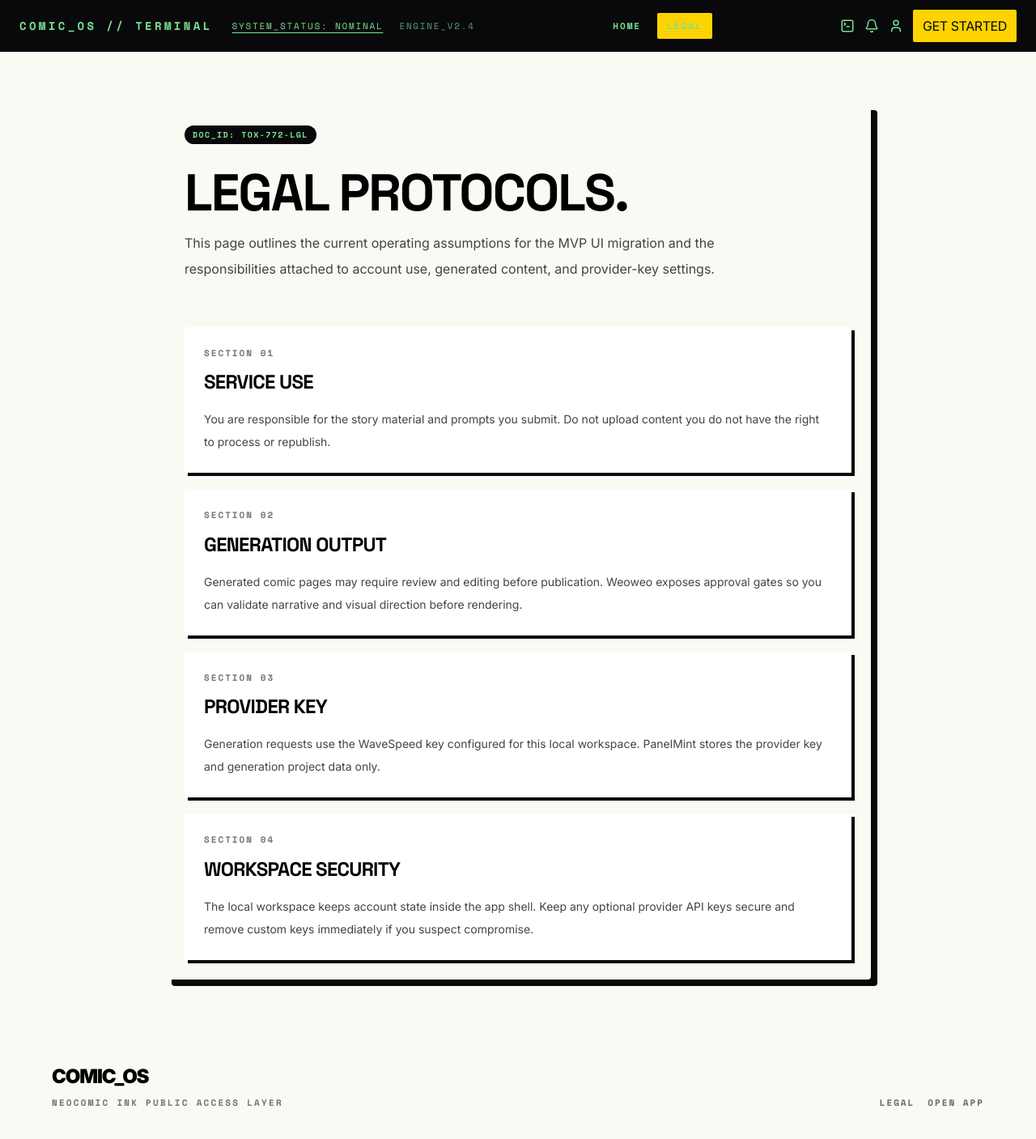
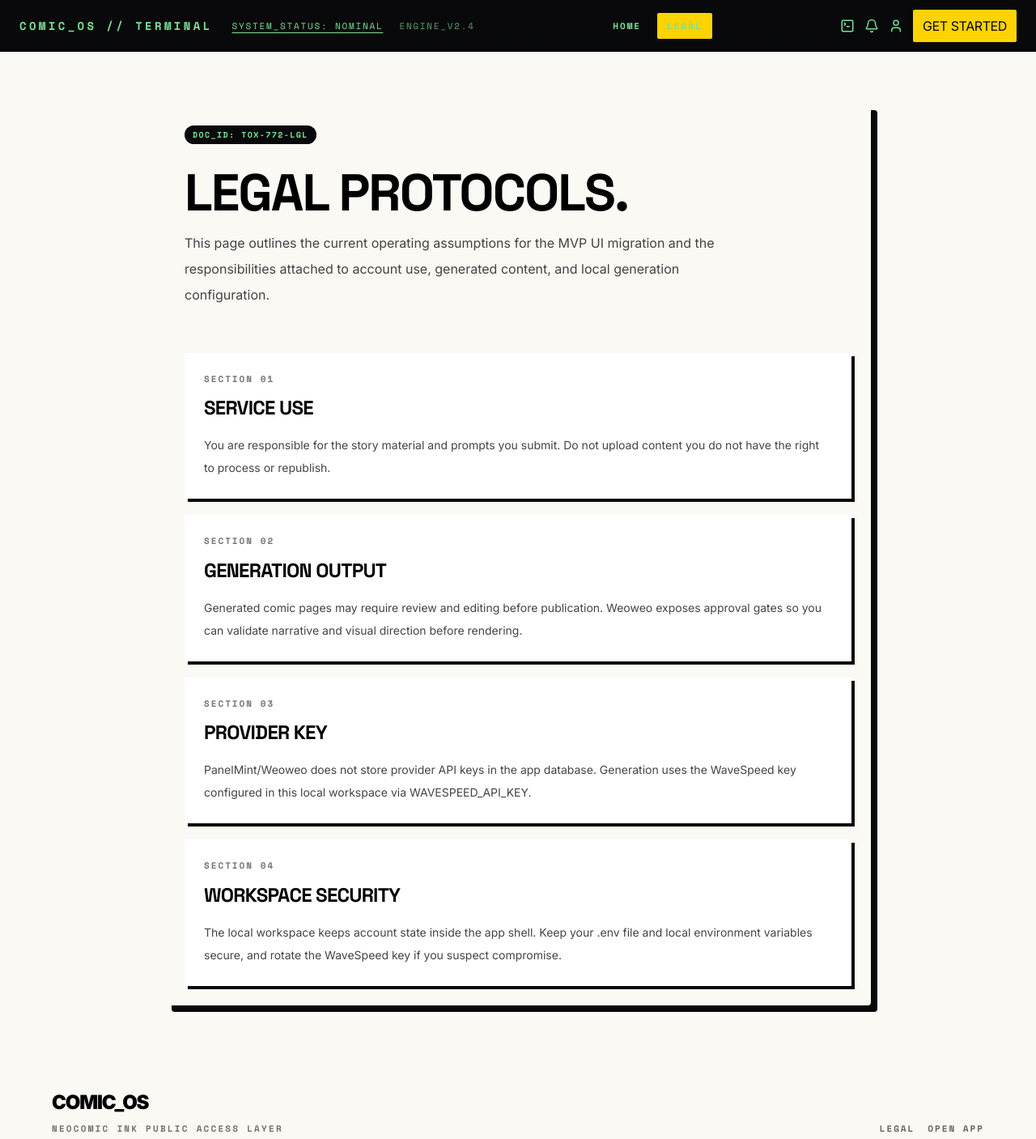
Before and after one commit to chuanman2707/PanelMint, a Next.js app: page /legal in a window 1280 px wide. Shown: the top 1407 px of the page at 81% size. Built offline with nearby package versions, Linux system fonts and the light colour scheme.

Commit message:
fix: align legal provider key copy

```diff
--- a/src/app/(public)/legal/page.tsx
+++ b/src/app/(public)/legal/page.tsx
@@ -12,11 +12,11 @@ export const LEGAL_SECTIONS = [
     },
     {
         title: 'Provider key',
-        body: 'Generation requests use the WaveSpeed key configured for this local workspace. PanelMint stores the provider key and generation project data only.',
+        body: 'PanelMint/Weoweo does not store provider API keys in the app database. Generation uses the WaveSpeed key configured in this local workspace via WAVESPEED_API_KEY.',
     },
     {
         title: 'Workspace security',
-        body: 'The local workspace keeps account state inside the app shell. Keep any optional provider API keys secure and remove custom keys immediately if you suspect compromise.',
+        body: 'The local workspace keeps account state inside the app shell. Keep your .env file and local environment variables secure, and rotate the WaveSpeed key if you suspect compromise.',
     },
 ]
 
@@ -30,7 +30,7 @@ export default function LegalPage() {
                         Legal protocols.
                     </h1>
                     <p className="mt-4 max-w-2xl text-base leading-8 text-[color:rgba(9,9,11,0.76)]">
-                        This page outlines the current operating assumptions for the MVP UI migration and the responsibilities attached to account use, generated content, and provider-key settings.
+                        This page outlines the current operating assumptions for the MVP UI migration and the responsibilities attached to account use, generated content, and local generation configuration.
                     </p>
                 </div>
 
```
